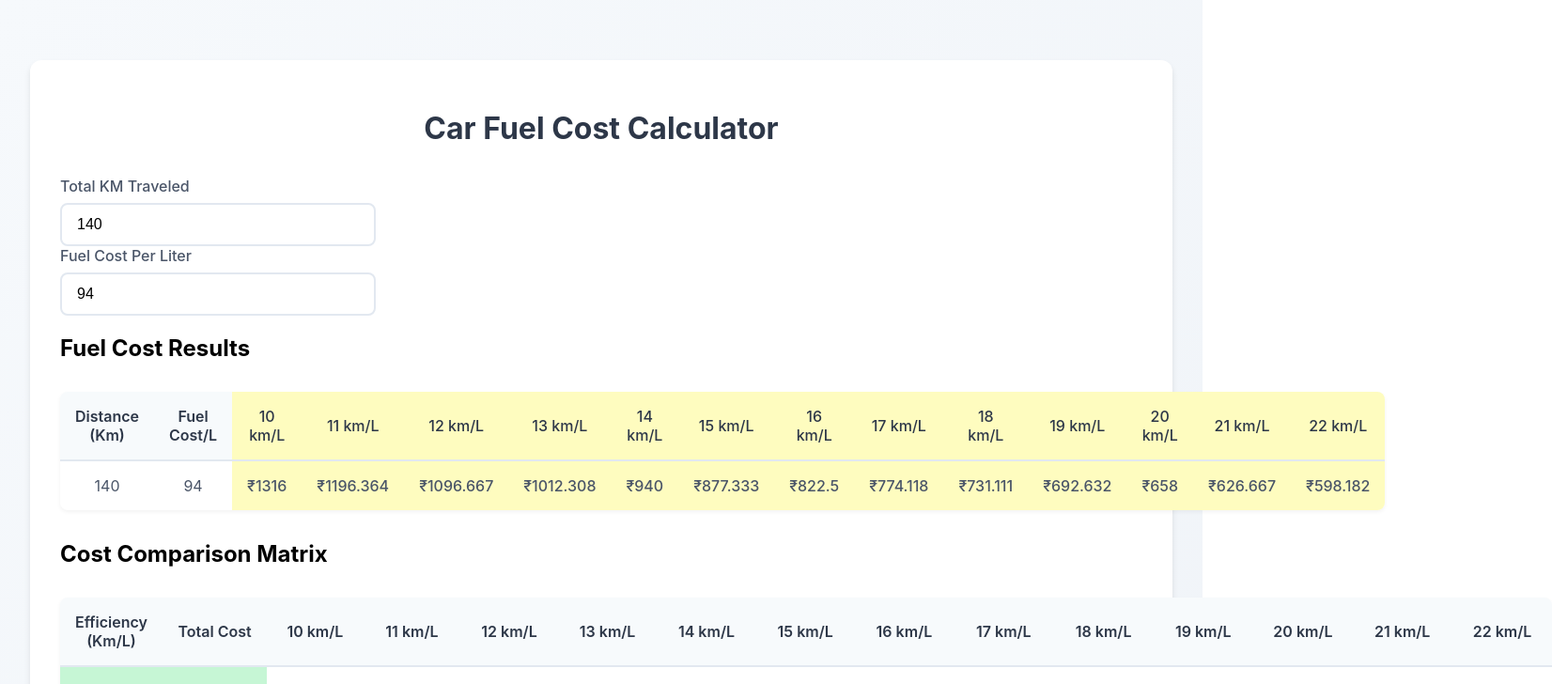
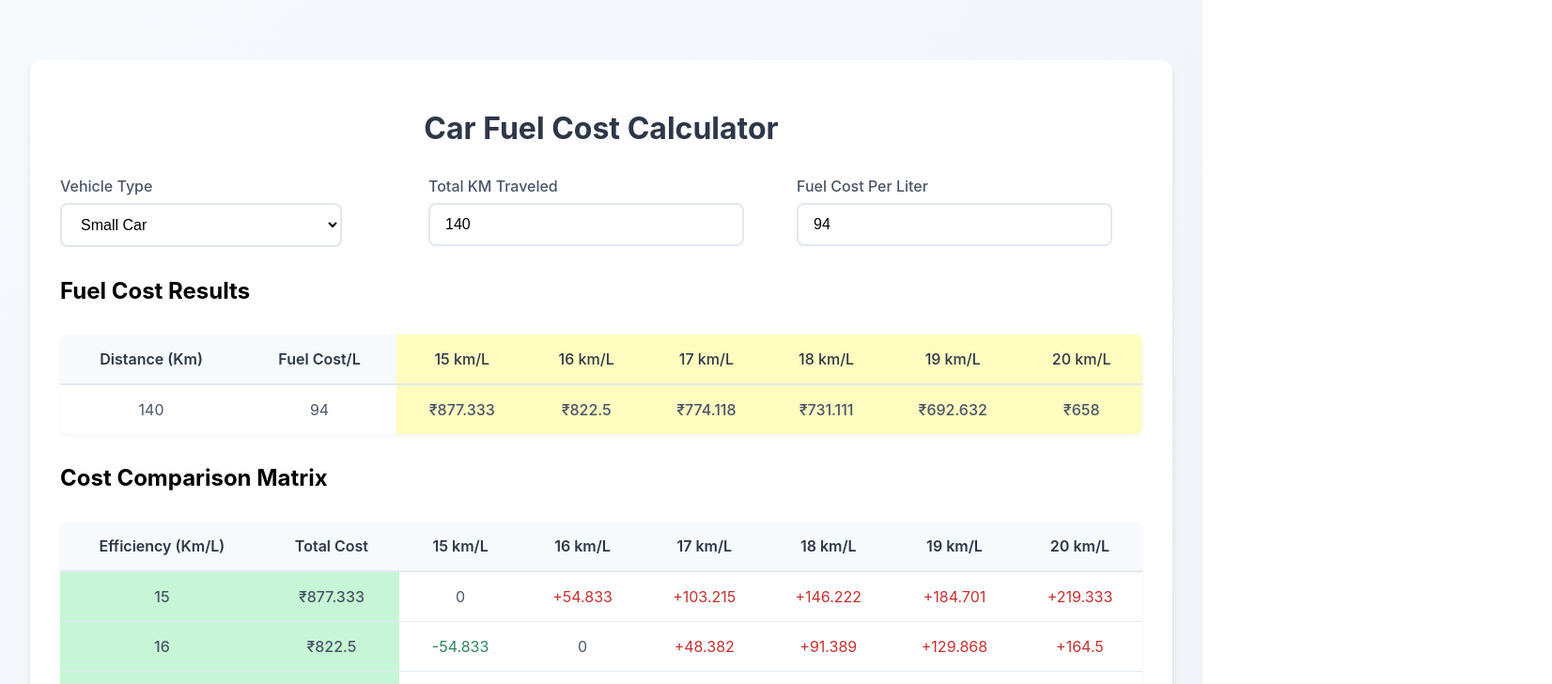
Before and after one commit to parthbhalara/fuel-calculator, a React (Create React App) app: page / in a window 1280 px wide. Shown: the top 728 px of the page at 94% size, 1652 px wide, since content can reach past the window. Built offline with nearby package versions, Linux system fonts and the light colour scheme.

Commit message:
Initial commit

```diff
--- a/src/components/FuelCalculator.css
+++ b/src/components/FuelCalculator.css
@@ -15,7 +15,20 @@
   text-align: center;
 }
 
-.fuel-calculator input {
+.fuel-calculator .input-group {
+  display: grid;
+  grid-template-columns: repeat(auto-fit, minmax(250px, 1fr));
+  gap: 1.5rem;
+  margin-bottom: 2rem;
+}
+
+.fuel-calculator .input-container {
+  display: flex;
+  flex-direction: column;
+}
+
+.fuel-calculator input,
+.fuel-calculator .vehicle-select {
   transition: all 0.2s ease-in-out;
   border: 2px solid #e2e8f0;
   border-radius: 8px;
@@ -23,9 +36,11 @@
   font-size: 1rem;
   width: 100%;
   max-width: 300px;
+  background-color: white;
 }
 
-.fuel-calculator input:focus {
+.fuel-calculator input:focus,
+.fuel-calculator .vehicle-select:focus {
   outline: none;
   border-color: #4299e1;
   box-shadow: 0 0 0 3px rgba(66, 153, 225, 0.2);
@@ -110,6 +125,14 @@
   margin-bottom: 0;
 }
 
+.fuel-calculator .text-green-600 {
+  color: #2f855a;
+}
+
+.fuel-calculator .text-red-600 {
+  color: #c53030;
+}
+
 @media (max-width: 768px) {
   .fuel-calculator {
     padding: 1rem;
@@ -120,6 +143,15 @@
     font-size: 1.5rem;
   }
 
+  .fuel-calculator .input-group {
+    grid-template-columns: 1fr;
+  }
+
+  .fuel-calculator input,
+  .fuel-calculator .vehicle-select {
+    max-width: 100%;
+  }
+
   .fuel-calculator table {
     font-size: 0.875rem;
   }
@@ -128,8 +160,4 @@
   .fuel-calculator td {
     padding: 0.75rem;
   }
-
-  .fuel-calculator input {
-    max-width: 100%;
-  }
 }
--- a/src/components/FuelCalculator.js
+++ b/src/components/FuelCalculator.js
@@ -1,6 +1,13 @@
 import React, { useState, useEffect, useMemo } from 'react';
 import PropTypes from 'prop-types';
 import './FuelCalculator.css';
+
+const vehiclePresets = {
+  'Small Car': { minEfficiency: 15, maxEfficiency: 20 },
+  'SUV': { minEfficiency: 8, maxEfficiency: 12 },
+  'Motorcycle': { minEfficiency: 25, maxEfficiency: 35 },
+  'Hybrid': { minEfficiency: 20, maxEfficiency: 25 }
+};
 
 const FuelCalculator = () => {
   const [kmTraveled, setKmTraveled] = useState(140);
@@ -8,12 +15,16 @@ const FuelCalculator = () => {
   const [results, setResults] = useState([]);
   const [comparisons, setComparisons] = useState([]);
   const [error, setError] = useState('');
+  const [selectedVehicle, setSelectedVehicle] = useState('Small Car');
 
-  // Memoize efficiency range
-  const efficiencyRange = useMemo(() =>
-    [10, 11, 12, 13, 14, 15, 16, 17, 18, 19, 20, 21, 22],
-    []
-  );
+  // Memoize efficiency range based on selected vehicle
+  const efficiencyRange = useMemo(() => {
+    const preset = vehiclePresets[selectedVehicle];
+    return Array.from(
+      { length: preset.maxEfficiency - preset.minEfficiency + 1 },
+      (_, i) => preset.minEfficiency + i
+    );
+  }, [selectedVehicle]);
 
   const validateInputs = (km, cost) => {
     if (km <= 0) return 'Distance must be greater than 0';
@@ -30,7 +41,7 @@ const FuelCalculator = () => {
     if (!validationError) {
       calculateCosts();
     }
-  }, [kmTraveled, fuelCost]);
+  }, [kmTraveled, fuelCost, efficiencyRange]);
 
   const calculateCosts = () => {
     if (!kmTraveled || !fuelCost) return;
@@ -80,6 +91,20 @@ const FuelCalculator = () => {
       )}
 
       <div className="input-group">
+        <div className="input-container">
+          <label htmlFor="vehicleType">Vehicle Type</label>
+          <select
+            id="vehicleType"
+            value={selectedVehicle}
+            onChange={(e) => setSelectedVehicle(e.target.value)}
+            className="vehicle-select"
+          >
+            {Object.keys(vehiclePresets).map(vehicle => (
+              <option key={vehicle} value={vehicle}>{vehicle}</option>
+            ))}
+          </select>
+        </div>
+
         <div className="input-container">
           <label htmlFor="kmTraveled">Total KM Traveled</label>
           <input
@@ -164,7 +189,7 @@ const FuelCalculator = () => {
       </div>
 
       <div className="help-text">
-        <p>• The top table shows the total fuel cost for different fuel efficiency values (10-22 km/L).</p>
+        <p>• The top table shows the total fuel cost for different fuel efficiency values.</p>
         <p>• The comparison matrix shows the cost difference between each efficiency level.</p>
         <p>• Negative values (in green) indicate savings compared to the reference efficiency.</p>
         <p>• Positive values (in red) indicate additional costs compared to the reference efficiency.</p>
```
